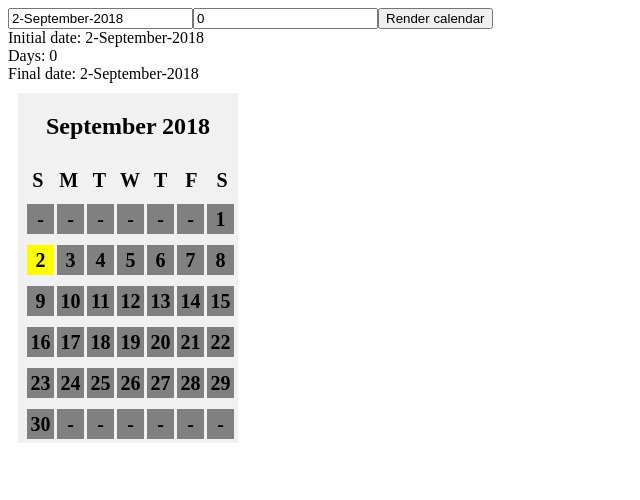
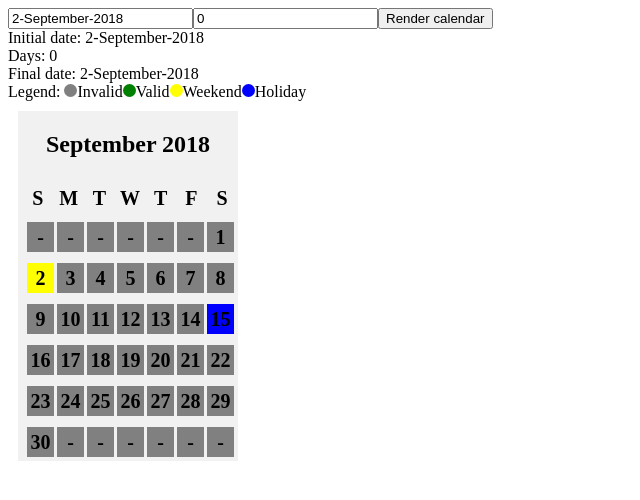
Before and after one commit to aquiles-toruno/calendar, a React app: page / in a window 1280 px wide. Both pictures are taken after a click on the button "Render calendar". Shown: the top 500 px of the page, without its empty margins (0-640 px from the left). Built offline with nearby package versions, Linux system fonts and the light colour scheme.

Commit message:
Render holiday dates

```diff
--- /dev/null
+++ b/src/components/date-summary.css
@@ -0,0 +1,26 @@
+.legend{
+display: inline;
+}
+
+.legend em{
+    height: 13px;
+    width: 13px;
+    display: inline-block;
+    border-radius: 10px;
+}
+
+.legend em.invalid{
+    background-color: gray;
+}
+
+.legend em.valid{
+    background-color: green;
+}
+
+.legend em.weekend{
+    background-color: yellow;
+}
+
+.legend em.holiday{
+    background-color: blue;
+}
--- a/src/components/date-summary.jsx
+++ b/src/components/date-summary.jsx
@@ -1,4 +1,5 @@
 import React, { Component } from 'react';
+import '../components/date-summary.css';
 
 const DateSummary = (props) => {
     return <div>
@@ -7,6 +8,22 @@ const DateSummary = (props) => {
         <label>Days: {props.days}</label>
         <br />
         <label>Final date: {props.finalDate}</label>
+        <br />
+        <label>Legend: </label>
+        <div className="legend">
+            <span>
+                <em className="invalid"></em>Invalid
+        </span>
+            <span>
+                <em className="valid"></em>Valid
+        </span>
+            <span>
+                <em className="weekend"></em>Weekend
+        </span>
+            <span>
+                <em className="holiday"></em>Holiday
+        </span>
+        </div>
     </div>
 }
 
--- a/src/components/day.jsx
+++ b/src/components/day.jsx
@@ -15,11 +15,13 @@ export default class Day extends Component {
     }
 
     render() {
+        var holidayStyle = this.props.isHoliday === false ? '' : this.props.isHoliday.isHoliday ? 'blue' : '';
+        var title = holidayStyle != "" ? this.props.isHoliday.holiday.name : '';
         var styles = {
-            backgroundColor: !this.props.isValid ? 'gray' : this.props.isWeekend ? 'yellow' : 'green'
+            backgroundColor: holidayStyle != "" ? 'blue' : !this.props.isValid ? 'gray' : this.props.isWeekend ? 'yellow' : 'green'
         }
         return (
-            <h4 onClick={this.showDate} style={styles}>{this.props.dayNumber}</h4>
+            <h4 title={title} onClick={this.showDate} style={styles}>{this.props.dayNumber}</h4>
         );
     }
 }
--- a/src/components/month.jsx
+++ b/src/components/month.jsx
@@ -26,7 +26,7 @@ export default class Month extends Component {
                                             if (!elementDay)
                                                 return <InvalidDay key={shortid.generate()} />
 
-                                            return <Day key={shortid.generate()} getDate={this.props.getDate} dayNumber={elementDay.number} date={elementDay.date} isWeekend={elementDay.isWeekend} isValid={elementDay.isValid} />
+                                            return <Day key={shortid.generate()} getDate={this.props.getDate} dayNumber={elementDay.number} date={elementDay.date} isWeekend={elementDay.isWeekend} isHoliday={elementDay.isHoliday} isValid={elementDay.isValid} />
                                         })
                                     }
                                 </Week>
--- a/src/extensions/date.extensions.js
+++ b/src/extensions/date.extensions.js
@@ -101,3 +101,26 @@ Date.prototype.getNumberOfWeeks = function (weekStartOnSunday = true) {
 Date.prototype.getLastDateOfMonth = function () {
     return new Date(this.getFullYear(), this.getMonth() + 1, 0);
 }
+
+Date.prototype.isHoliday = function () {
+    var holidays = [
+        { day: 1, month: 1, name: "New Year's Day" },
+        { day: 11, month: 4, name: "Juan Santamaría Day" },
+        { day: 1, month: 5, name: "Labor Day" },
+        { day: 25, month: 7, name: "Anexión de Guanacaste Day" },
+        { day: 2, month: 8, name: "Virgen of Los Angeles Day" },
+        { day: 15, month: 8, name: "Mother's Day" },
+        { day: 15, month: 9, name: "Independence Day" },
+        { day: 12, month: 10, name: "Cultures National Day" },
+        { day: 25, month: 12, name: "Christmas Day" }
+    ]
+
+    var month = this.getMonth() + 1;
+    var day = this.getDate();
+
+    var holidaysDays = holidays.filter(element => {
+        return element.day === day && element.month === month;
+    });
+
+    return holidaysDays.length ? { isHoliday: true, holiday: holidaysDays[0] } : false;
+}
--- a/src/services/calendar.service.js
+++ b/src/services/calendar.service.js
@@ -89,7 +89,7 @@ export default class Calendar {
             //Si inicia un nuevo mes
             if (currentValueMonth > oldValueMonth || currentValueYear > oldValueYear) {
                 if (calendarOfCurrenteYear.length) {
-                    var day = { number: currentValueDay, isWeekend: currentValue.date.isWeekend(), date: currentValue.date, isValid: currentValue.isValid };
+                    var day = { number: currentValueDay, isWeekend: currentValue.date.isWeekend(), isHoliday: currentValue.date.isHoliday(), date: currentValue.date, isValid: currentValue.isValid };
                     var month = { month: currentValueMonth, name: currentValue.date.getMonthName(), numberOfDays: currentValue.date.getNumberOfDays(), numberOfWeeks: currentValue.date.getNumberOfWeeks(), weeks: [], days: [day] };
                     calendarOfCurrenteYear[0].months.push(month);
                     this.getDaysOfWeek(month, day);
@@ -98,8 +98,8 @@ export default class Calendar {
             else {
                 if (calendarOfCurrenteYear.length) {
                     var calendarOfCurrentMonth = calendarOfCurrenteYear[0].months.findElementByProp('month', currentValueMonth);
-                    this.getDaysOfWeek(calendarOfCurrentMonth[0], { number: currentValueDay, isWeekend: currentValue.date.isWeekend(), date: currentValue.date, isValid: currentValue.isValid });
-                    calendarOfCurrentMonth[0].days.push({ number: currentValueDay, isWeekend: currentValue.date.isWeekend(), date: currentValue.date, isValid: currentValue.isValid });
+                    this.getDaysOfWeek(calendarOfCurrentMonth[0], { number: currentValueDay, isWeekend: currentValue.date.isWeekend(), isHoliday: currentValue.date.isHoliday(), date: currentValue.date, isValid: currentValue.isValid });
+                    calendarOfCurrentMonth[0].days.push({ number: currentValueDay, isWeekend: currentValue.date.isWeekend(), isHoliday: currentValue.date.isHoliday(), date: currentValue.date, isValid: currentValue.isValid });
                 }
             }
 
--- a/webpack.config.js
+++ b/webpack.config.js
@@ -2,7 +2,6 @@ const PATH = require('path');
 var webpack = require('webpack');
 
 module.exports = (env = 'dev') => {
-    console.log(env);
     return {
         mode: "development",
         entry: './src/components/app.jsx',
```
